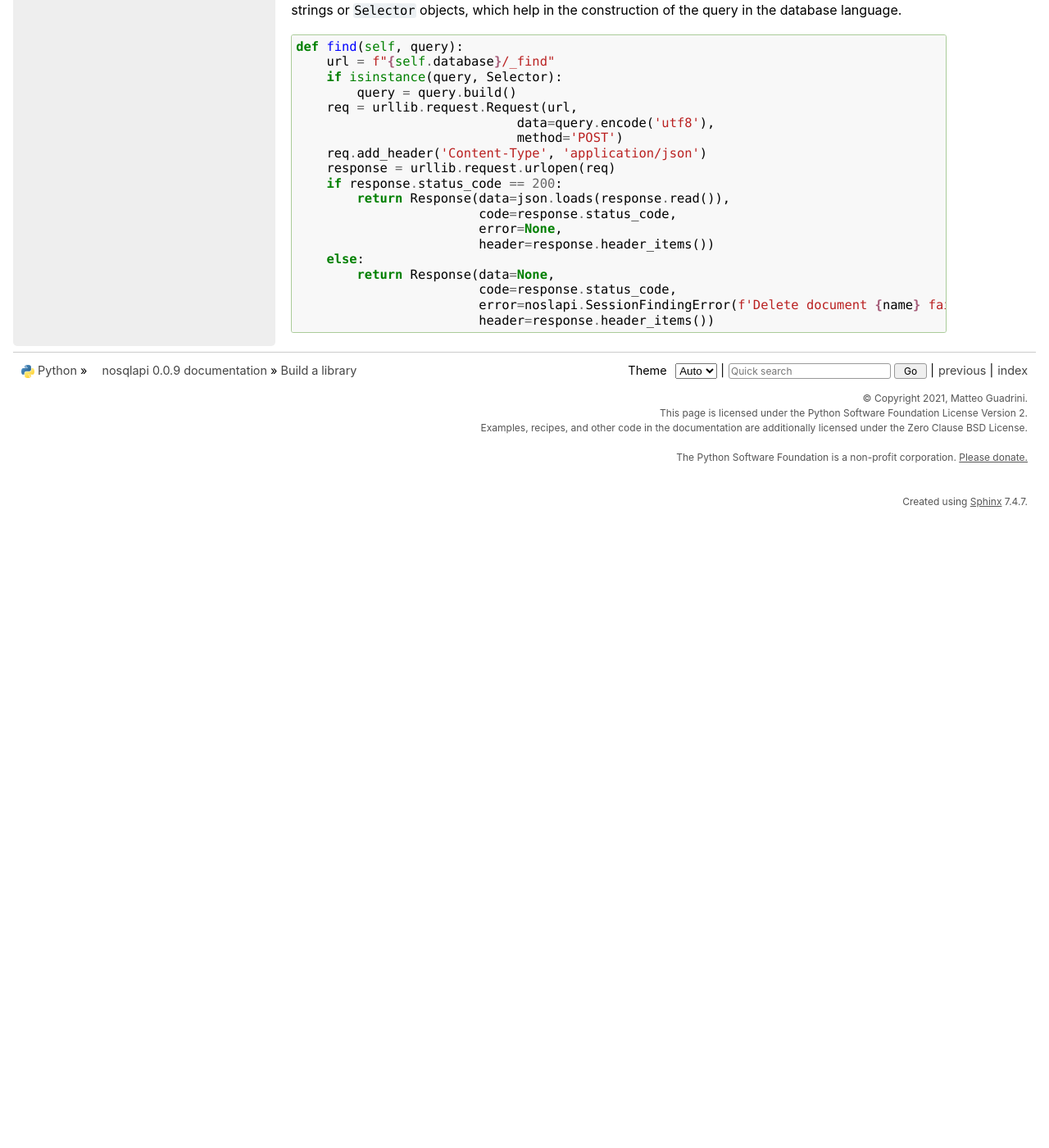
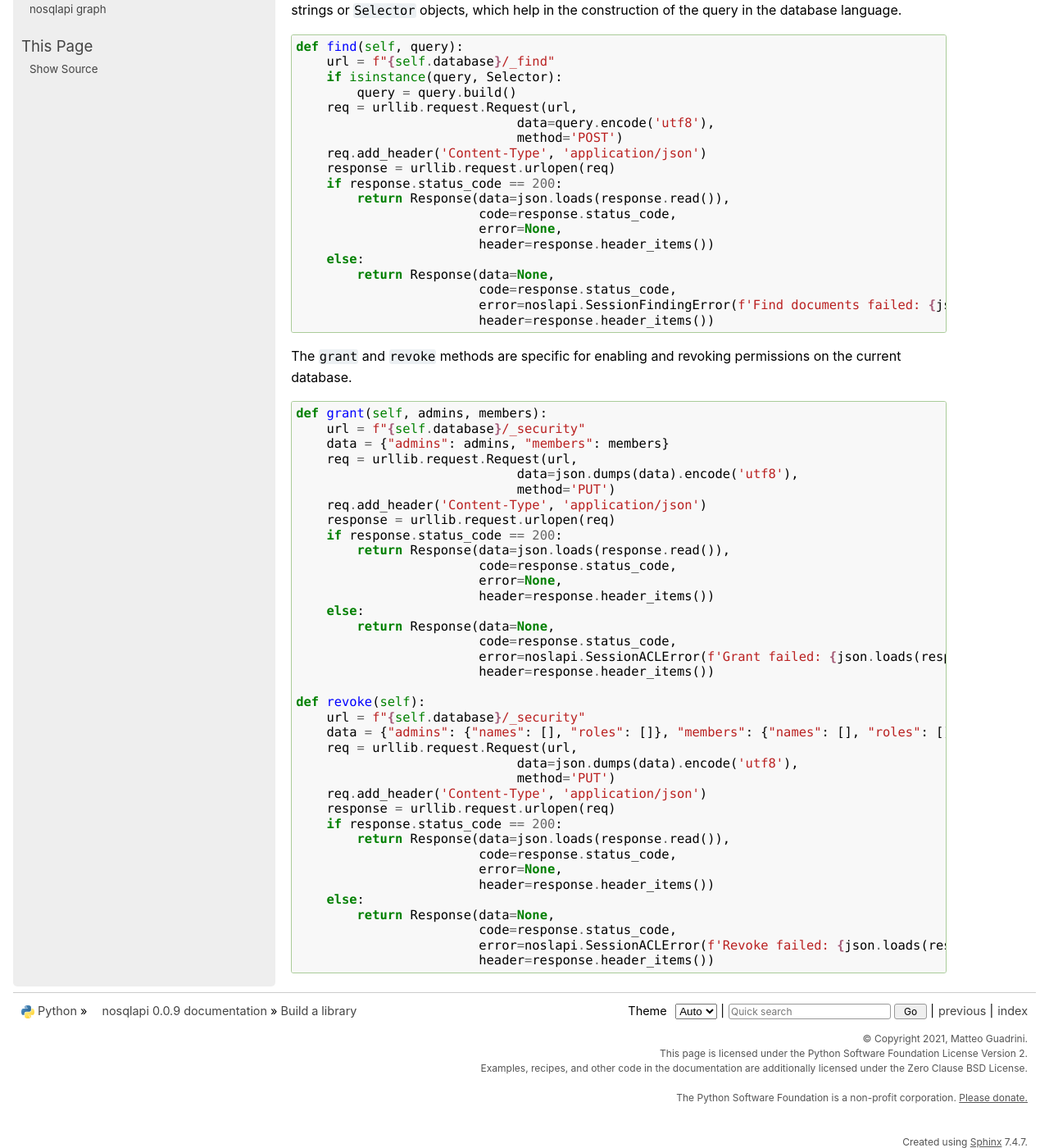
Before and after one commit to MatteoGuadrini/nosqlapi, a Sphinx documentation site: the page built from docs/source/build.rst, in a window 1280 px wide and 1400 px high, scrolled down 6675 px. Shown: the whole window at 82% size. Built offline with Sphinx 7.4.7, drawn with Linux system fonts in a browser that asks for light colours; before the commit the page ends 7305 px from its top, so only the background shows below that.

Commit message:
Add grant and revoke method

```diff
--- a/docs/source/build.rst
+++ b/docs/source/build.rst
@@ -373,5 +373,47 @@
             else:
                 return Response(data=None,
                                 code=response.status_code,
-                                error=noslapi.SessionFindingError(f'Delete document {name} failed'),
+                                error=noslapi.SessionFindingError(f'Find documents failed: {json.loads(response.read())}'),
                                 header=response.header_items())
+
+The ``grant`` and ``revoke`` methods are specific for enabling and revoking permissions on the current database.
+
+.. code-block:: python
+
+        def grant(self, admins, members):
+            url = f"{self.database}/_security"
+            data = {"admins": admins, "members": members}
+            req = urllib.request.Request(url,
+                                     data=json.dumps(data).encode('utf8'),
+                                     method='PUT')
+            req.add_header('Content-Type', 'application/json')
+            response = urllib.request.urlopen(req)
+            if response.status_code == 200:
+                return Response(data=json.loads(response.read()),
+                                code=response.status_code,
+                                error=None,
+                                header=response.header_items())
+            else:
+                return Response(data=None,
+                                code=response.status_code,
+                                error=noslapi.SessionACLError(f'Grant failed: {json.loads(response.read())}'),
+                                header=response.header_items())
+
+        def revoke(self):
+            url = f"{self.database}/_security"
+            data = {"admins": {"names": [], "roles": []}, "members": {"names": [], "roles": []}}
+            req = urllib.request.Request(url,
+                                     data=json.dumps(data).encode('utf8'),
+                                     method='PUT')
+            req.add_header('Content-Type', 'application/json')
+            response = urllib.request.urlopen(req)
+            if response.status_code == 200:
+                return Response(data=json.loads(response.read()),
+                                code=response.status_code,
+                                error=None,
+                                header=response.header_items())
+            else:
+                return Response(data=None,
+                                code=response.status_code,
+                                error=noslapi.SessionACLError(f'Revoke failed: {json.loads(response.read())}'),
+                                header=response.header_items())
```
